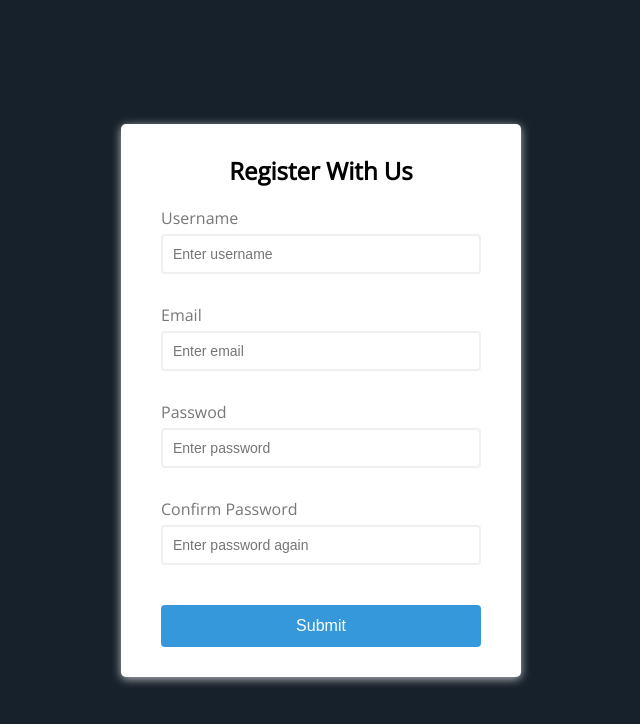
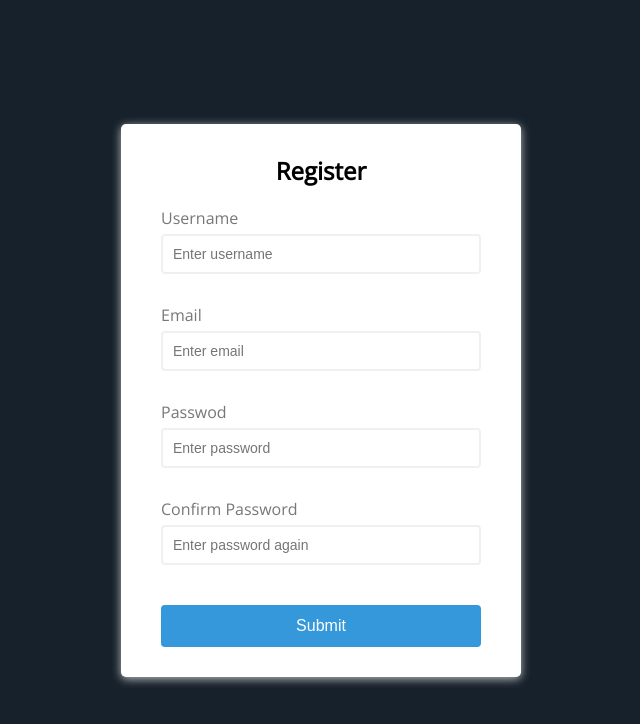
Before and after one commit to alaabashiyi/form-validator, a plain HTML site: page index.html in a window 1280 px wide. Shown: the whole page, without its empty margins (319-959 px from the left). Drawn offline with nearby package versions, Linux system fonts and the light colour scheme.

Commit message:
test commit

```diff
--- a/index.html
+++ b/index.html
@@ -9,7 +9,7 @@
   <body>
     <div class="container">
       <form action="" class="form" id="form">
-        <h2>Register With Us</h2>
+        <h2>Register</h2>
         <div class="form-control">
           <label for="username">Username</label>
           <input type="text" id="username" placeholder="Enter username" />
```
